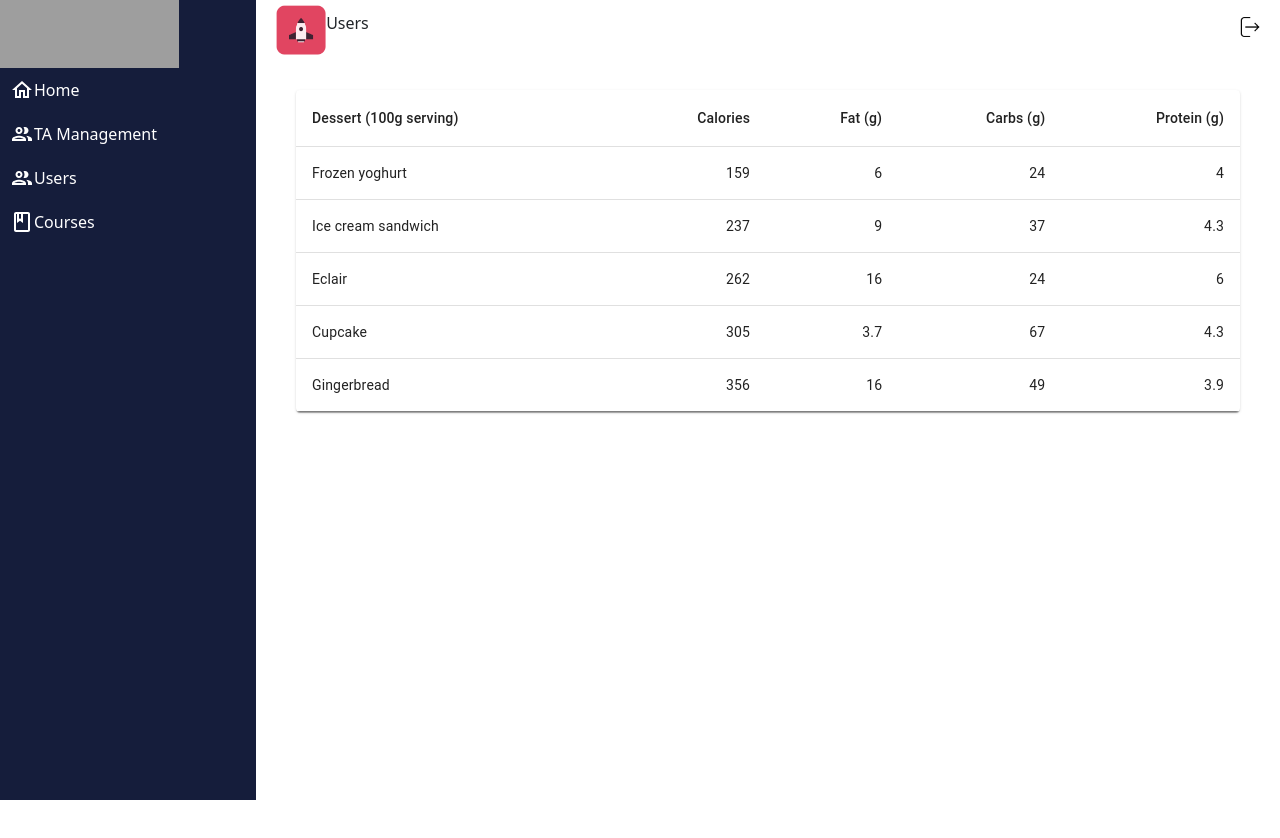
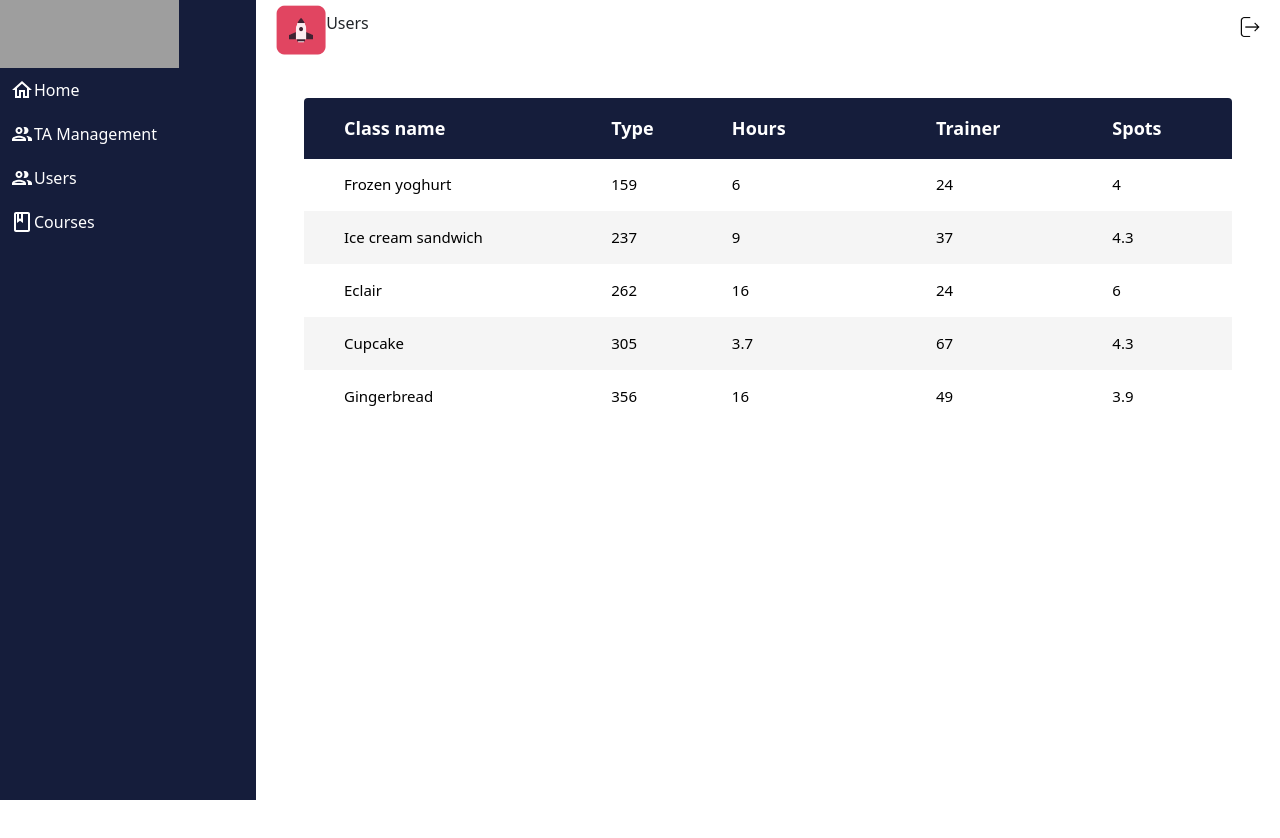
Before and after one commit to diegodofe/McGill-TA-Management, a React (Create React App) app: page /usermanagement in a window 1280 px wide. Shown: the top 838 px of the page. Before the commit the page ends 800 px from the top, so only its background shows below. Built offline with nearby package versions, Linux system fonts and the light colour scheme; grey boxes are pictures that could not be loaded.

Commit message:
New table using css and html instead of material ui

```diff
--- a/src/components/sidebar/sidebar.css
+++ b/src/components/sidebar/sidebar.css
@@ -22,5 +22,5 @@
 }
 
 .sidebarListItem.active, .sidebarListItem:hover {
-    background-color: #CBD4DB;
+    background-color: #444A62;
 }
--- a/src/pages/sysop/UserManagement.tsx
+++ b/src/pages/sysop/UserManagement.tsx
@@ -2,15 +2,8 @@ import React, { useContext, useState } from "react";
 import { UserContext } from "../../App";
 import Topbar from "../../components/topbar/Topbar";
 import Sidebar from "../../components/sidebar/Sidebar";
-import "./dashboard.css";
-
-import Table from "@mui/material/Table";
-import TableBody from "@mui/material/TableBody";
-import TableCell from "@mui/material/TableCell";
-import TableContainer from "@mui/material/TableContainer";
-import TableHead from "@mui/material/TableHead";
-import TableRow from "@mui/material/TableRow";
-import Paper from "@mui/material/Paper";
+import "./usermanagement.css";
+import "./table.css";
 
 const Dashboard = () => {
   function createData(
@@ -55,35 +48,44 @@ const Dashboard = () => {
       <div className="main-page">
         <Topbar title={title} />
         <div className="table">
-          <TableContainer component={Paper}>
-            <Table sx={{ minWidth: 650 }} aria-label="simple table">
-              <TableHead>
-                <TableRow>
-                  <TableCell>Dessert (100g serving)</TableCell>
-                  <TableCell align="right">Calories</TableCell>
-                  <TableCell align="right">Fat&nbsp;(g)</TableCell>
-                  <TableCell align="right">Carbs&nbsp;(g)</TableCell>
-                  <TableCell align="right">Protein&nbsp;(g)</TableCell>
-                </TableRow>
-              </TableHead>
-              <TableBody>
-                {rows.map((row) => (
-                  <TableRow
-                    key={row.name}
-                    sx={{ "&:last-child td, &:last-child th": { border: 0 } }}
-                  >
-                    <TableCell component="th" scope="row">
-                      {row.name}
-                    </TableCell>
-                    <TableCell align="right">{row.calories}</TableCell>
-                    <TableCell align="right">{row.fat}</TableCell>
-                    <TableCell align="right">{row.carbs}</TableCell>
-                    <TableCell align="right">{row.protein}</TableCell>
-                  </TableRow>
-                ))}
-              </TableBody>
-            </Table>
-          </TableContainer>
+          <div className="limiter">
+            <div className="container-table100">
+              <div className="wrap-table100">
+                <div className="table100 ver1 m-b-110">
+                  <div className="table100-head">
+                    <table>
+                      <thead>
+                        <tr className="row100 head">
+                          <th className="cell100 column1">Class name</th>
+                          <th className="cell100 column2">Type</th>
+                          <th className="cell100 column3">Hours</th>
+                          <th className="cell100 column4">Trainer</th>
+                          <th className="cell100 column5">Spots</th>
+                        </tr>
+                      </thead>
+                    </table>
+                  </div>
+                  <div className="table100-body js-pscroll">
+                    <table>
+                      <tbody>
+                        {rows.map((row) => (
+                          <tr className="row100 body">
+                            <td className="cell100 column1">{row.name}</td>
+                            <td className="cell100 column2">{row.calories}</td>
+                            <td className="cell100 column3">
+                            {row.fat}
+                            </td>
+                            <td className="cell100 column4">{row.carbs}</td>
+                            <td className="cell100 column5">{row.protein}</td>
+                          </tr>
+                        ))}
+                      </tbody>
+                    </table>
+                  </div>
+                </div>
+              </div>
+            </div>
+          </div>
         </div>
       </div>
     </div>
--- /dev/null
+++ b/src/pages/sysop/table.css
@@ -0,0 +1,128 @@
+p {
+  margin: 0px;
+}
+
+ul,
+li {
+  margin: 0px;
+  list-style-type: none;
+}
+
+.js-pscroll {
+  position: relative;
+  overflow: hidden;
+}
+
+.limiter {
+  width: 100%;
+  margin: 0 auto;
+}
+
+.container-table100 {
+  width: 100%;
+  min-height: 100vh;
+  background: #fff;
+  display: flex;
+  flex-wrap: wrap;
+}
+
+.wrap-table100 {
+  width: 100%;
+}
+
+.table100 {
+  background-color: #fff;
+}
+
+table {
+  width: 100%;
+}
+
+th,
+td {
+  /* font-weight: unset; */
+  padding-right: 10px;
+}
+
+.column1 {
+  width: 33%;
+  padding-left: 40px;
+}
+
+.column2 {
+  width: 13%;
+}
+
+.column3 {
+  width: 22%;
+}
+
+.column4 {
+  width: 19%;
+}
+
+.column5 {
+  width: 13%;
+}
+
+.table100-head th {
+  padding-top: 18px;
+  padding-bottom: 18px;
+}
+
+.table100-body td {
+  padding-top: 16px;
+  padding-bottom: 16px;
+}
+
+.table100 {
+  position: relative;
+  padding-top: 60px;
+}
+
+.table100-head {
+  position: absolute;
+  width: 100%;
+  top: 0;
+  left: 0;
+}
+
+.table100-body {
+  max-height: 585px;
+  overflow: auto;
+}
+
+.table100.ver1 th {
+  font-size: 18px;
+  color: #fff;
+  line-height: 1.4;
+
+  background-color: #151d3b;
+}
+
+.table100.ver1 td {
+  font-size: 15px;
+  color: black;
+  line-height: 1.4;
+}
+
+.table100.ver1 .table100-body tr:nth-child(even) {
+  background-color: #f5f5f5;
+}
+
+.table100.ver1 {
+  border-radius: 4px;
+  overflow: hidden;
+}
+
+.table100.ver1 .ps__rail-y {
+  right: 5px;
+}
+
+.table100.ver1 .ps__rail-y::before {
+  background-color: #ebebeb;
+}
+
+.table100.ver1 .ps__rail-y .ps__thumb-y::before {
+  background-color: #cccccc;
+}
```
Also changed, not shown: src/pages/sysop/usermanagement.css (renamed from src/pages/sysop/dashboard.css).
